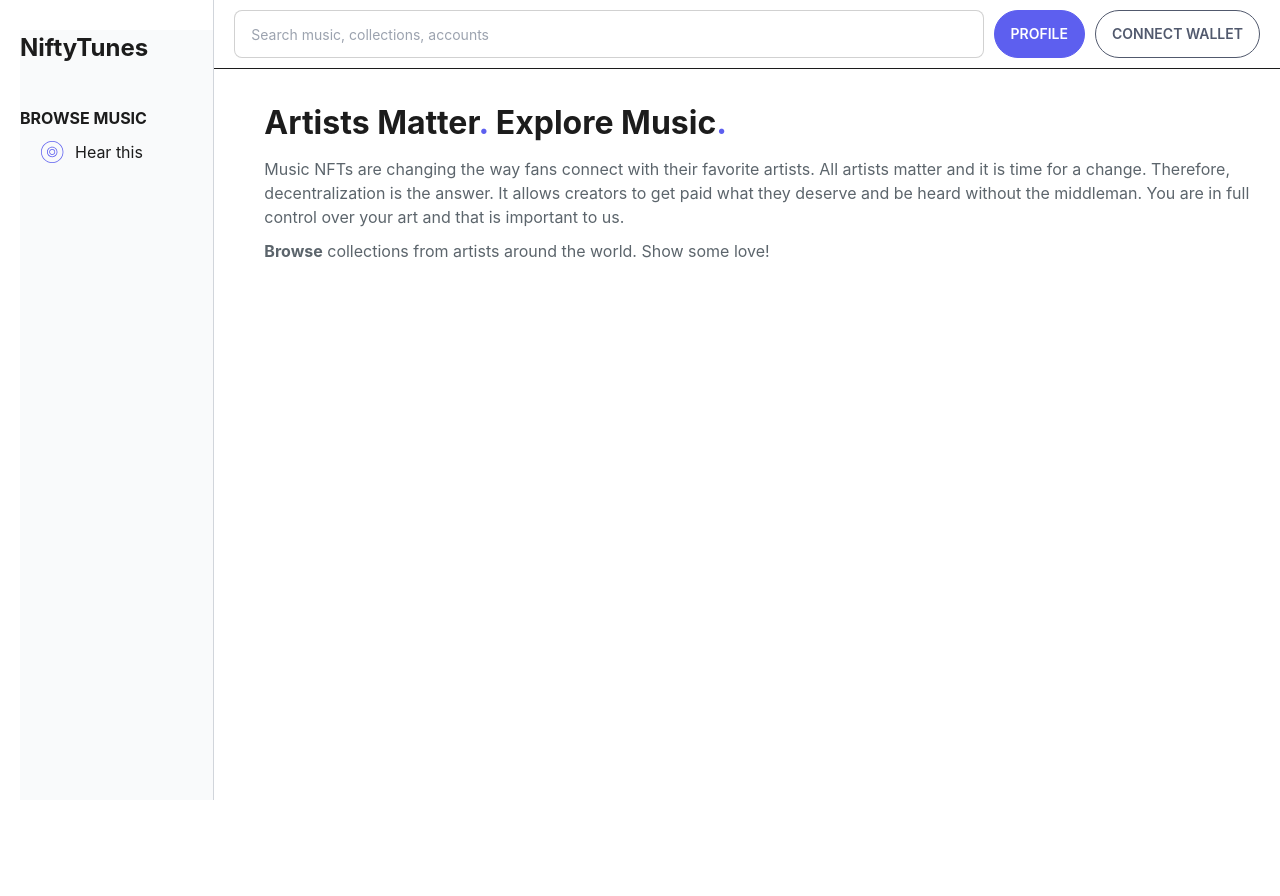
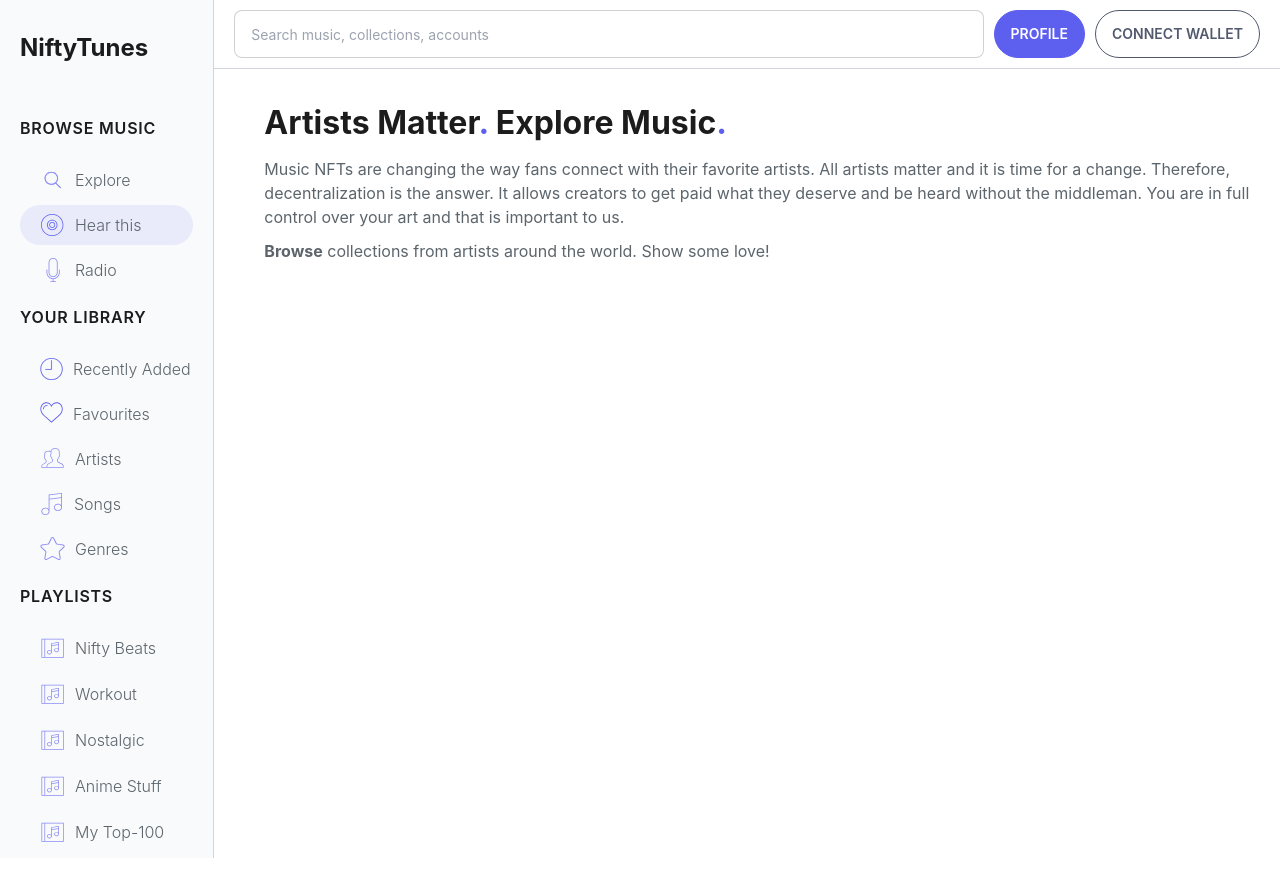
Before and after one commit to marboro92/nifty-things, a Next.js app: page / in a window 1280 px wide. Shown: the top 896 px of the page. Built offline with nearby package versions, Linux system fonts and the light colour scheme; a web font is replaced by a local one.

Commit message:
Clean up icon imports

```diff
--- a/components/layout.js
+++ b/components/layout.js
@@ -9,7 +9,7 @@ const Layout = ({ children }) => {
       <Head />
       <div className="grid grid-cols-6 h-screen divide-x divide-base-300">
         <Sidebar />
-        <main className="col-span-5 divide-y">
+        <main className="col-span-5 divide-y divide-base-300">
           <div className="flex mx-2 my-1 gap-1">
             <input
               type="text"
--- a/components/sidebar/Sidebar.js
+++ b/components/sidebar/Sidebar.js
@@ -1,20 +1,21 @@
 import Link from 'next/link'
-import HearThis from './icons/hear-this.svg'
+import * as Icons from './icons'
 
 const BROWSE_MUSIC_NAV_ITEMS = [
   {
     label: 'Explore',
-    icon: 'expore',
+    icon: <Icons.Explore />,
     href: '/',
   },
   {
     label: 'Hear this',
-    icon: 'hear-this',
+    icon: <Icons.HearThis />,
     href: '/',
+    selected: true,
   },
   {
     label: 'Radio',
-    icon: 'radio',
+    icon: <Icons.Radio />,
     href: '/',
   },
 ]
@@ -22,56 +23,82 @@ const BROWSE_MUSIC_NAV_ITEMS = [
 const YOUR_LIBRARY_NAV_ITEMS = [
   {
     label: 'Recently Added',
-    icon: 'last-added',
+    icon: <Icons.LastAdded />,
     href: '/',
   },
   {
     label: 'Favourites',
-    icon: 'favourites',
+    icon: <Icons.Favorites />,
     href: '/',
   },
   {
     label: 'Artists',
-    icon: 'artists',
+    icon: <Icons.Artists />,
     href: '/',
   },
   {
     label: 'Songs',
-    icon: 'songs',
+    icon: <Icons.Songs />,
     href: '/',
   },
   {
     label: 'Genres',
-    icon: 'genres',
+    icon: <Icons.Genres />,
     href: '/',
   },
 ]
 
-const MOCK_PLAYLIST_NAV_ITEMS = [
-  ' Nifty Beats',
+const MOCK_PLAYLIST_LIST = [
+  'Nifty Beats',
   'Workout',
   'Nostalgic',
   'Anime Stuff',
   'My Top-100',
 ]
 
+const playlistNavItems = MOCK_PLAYLIST_LIST.map((playlist) => ({
+  label: playlist,
+  icon: <Icons.Playlist />,
+  href: '/',
+}))
+
+const NavSection = ({ itemsList, sectionTitle }) => (
+  <section className="pt-1">
+    <h5 className="uppercase text-sm font-semibold mb-2 tracking-wider">
+      {sectionTitle}
+    </h5>
+    <ul>
+      {itemsList.map((item) => (
+        <li key={item.label}>
+          <Link href={item.href}>
+            <a
+              className={`flex gap-1 my-half rounded-full text-neutral py-[8px] pl-2 font-light hover:bg-[#e5edf5] ${
+                item.selected ? 'bg-primary-100' : ''
+              }`}
+            >
+              {item.icon}
+              {item.label}
+            </a>
+          </Link>
+        </li>
+      ))}
+    </ul>
+  </section>
+)
+
 const Sidebar = ({ children }) => {
   return (
-    <nav className="bg-base-200 mt-3 ml-2">
+    <nav className="bg-base-200 pt-3 px-2">
       <h1 className="font-bold text-[24px] mb-4">NiftyTunes</h1>
-      <section>
-        <h5 className="uppercase text-sm font-bold">Browse Music</h5>
-        <ul className="ml-2">
-          <li>
-            <Link href="/">
-              <a className="flex gap-1 my-1">
-                <HearThis />
-                Hear this
-              </a>
-            </Link>
-          </li>
-        </ul>
-      </section>
+      <NavSection
+        itemsList={BROWSE_MUSIC_NAV_ITEMS}
+        sectionTitle="Browse Music"
+      />
+      <NavSection
+        itemsList={YOUR_LIBRARY_NAV_ITEMS}
+        sectionTitle="Your Library"
+      />
+      <NavSection itemsList={playlistNavItems} sectionTitle="playlists" />
     </nav>
   )
 }
--- /dev/null
+++ b/components/sidebar/icons/index.js
@@ -0,0 +1,9 @@
+export { default as HearThis } from './hear-this.svg'
+export { default as Explore } from './explore.svg'
+export { default as Radio } from './radio.svg'
+export { default as Playlist } from './playlist.svg'
+export { default as LastAdded } from './last-added.svg'
+export { default as Favorites } from './favorites.svg'
+export { default as Artists } from './artists.svg'
+export { default as Songs } from './songs.svg'
+export { default as Genres } from './genres.svg'
```
